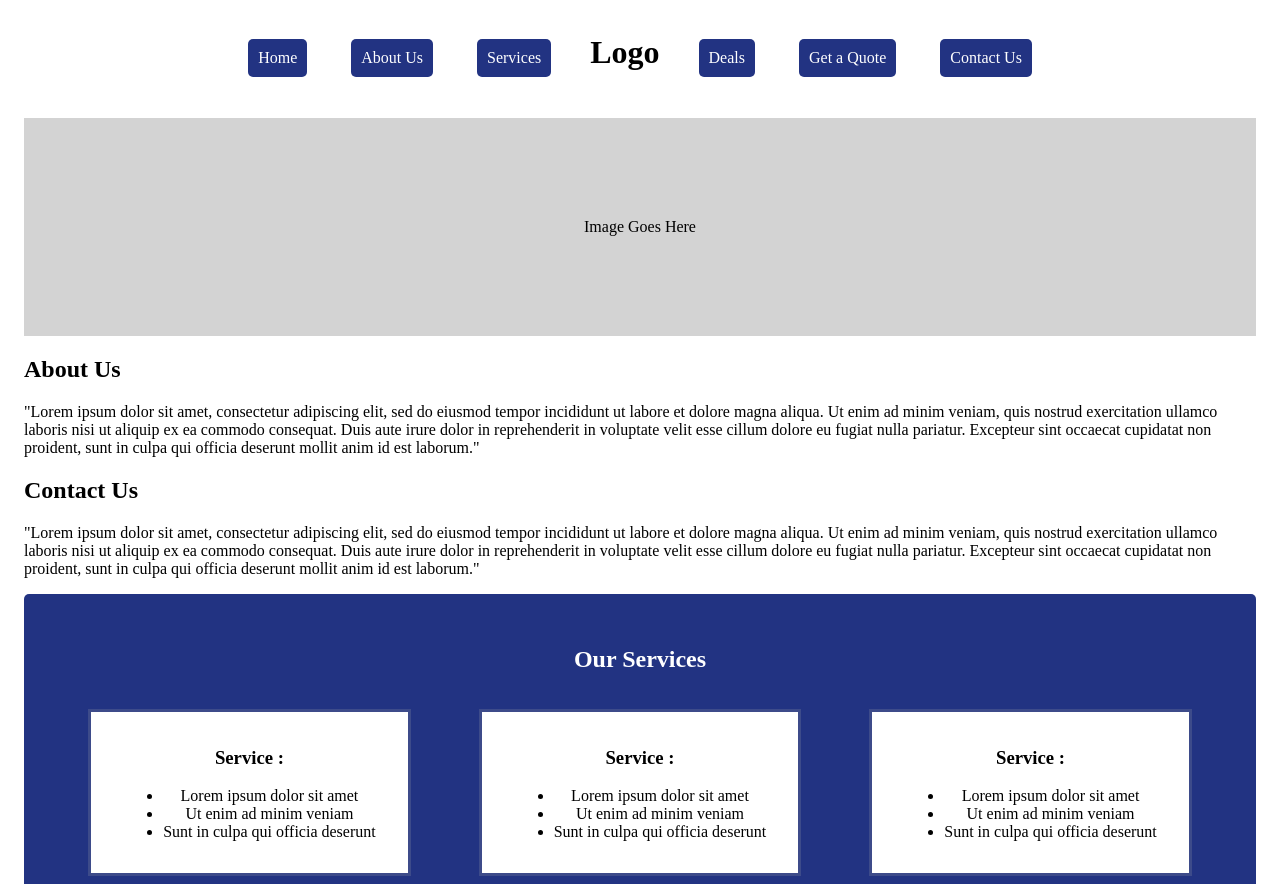
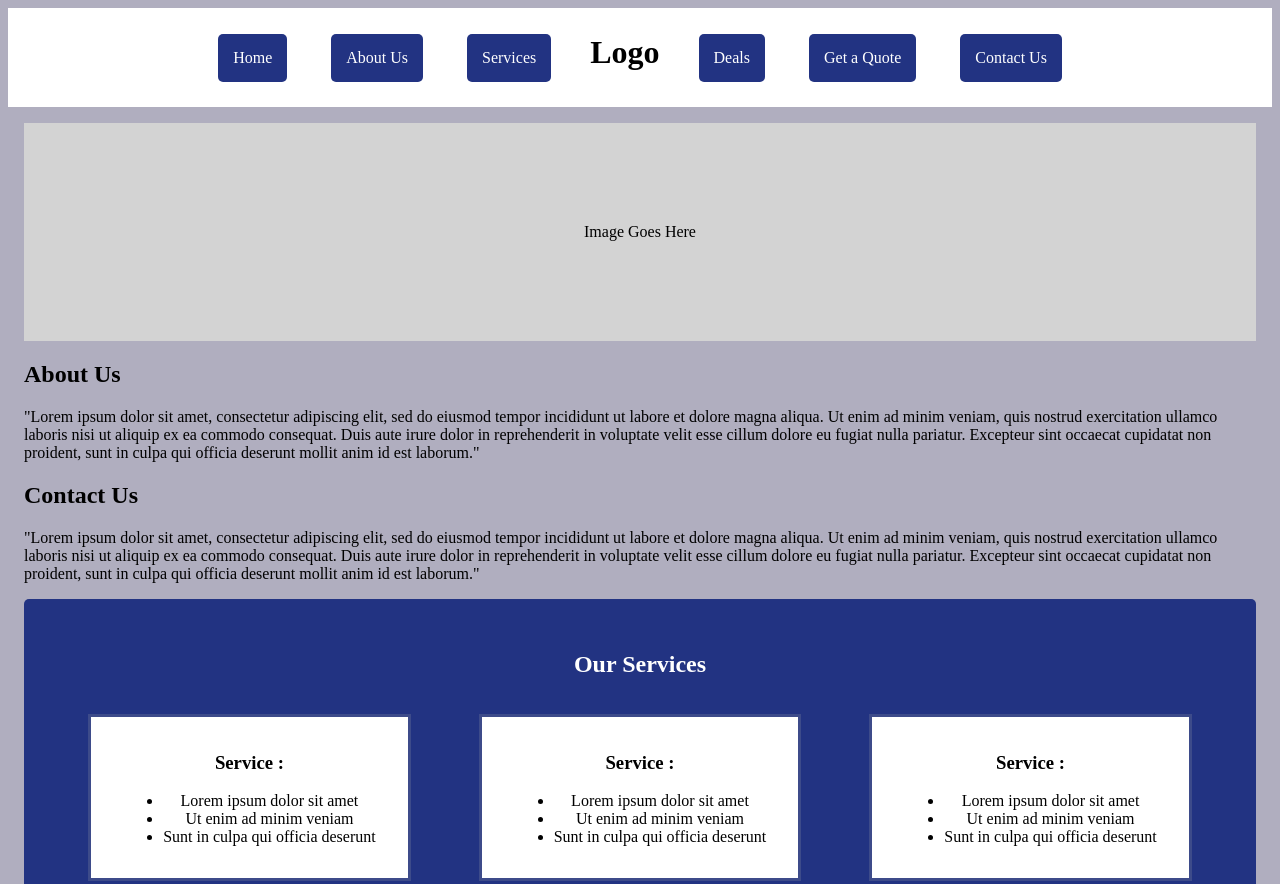
Before and after one commit to KeatenJo/MarvelWindowsWebsite, a plain HTML site: page src/index.html in a window 1280 px wide. Shown: the top 884 px of the page. Drawn offline with Linux system fonts and the light colour scheme.

Commit message:
Light Grey Added.

```diff
--- a/src/style.css
+++ b/src/style.css
@@ -10,7 +10,8 @@ main{
 }
 
 body {
-    background-color: white;
+    background-color: #B0AEBF;
+
 
 }
 #wrapper{
@@ -29,7 +30,7 @@ body {
 
 }
 .navButtons{
-	padding: 10px 10px 10px 10px;
+	padding: 15px 15px 15px 15px;
 	margin: 20px;
 	display: inline-block;
 	color: white;
```
